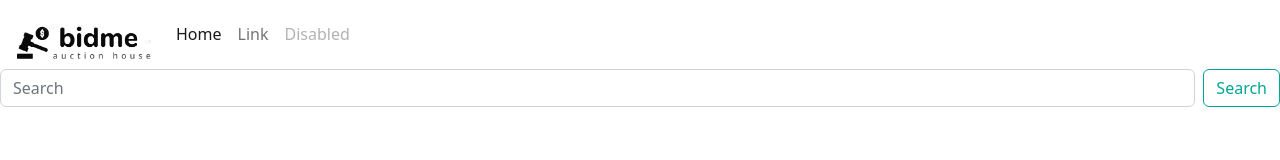
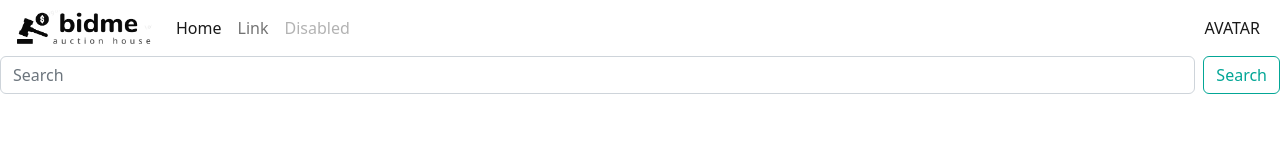
Before and after one commit to WeronikaMartinsen/SP2-Auction-House, a website: page html/listings/listings.html in a window 1280 px wide. Drawn offline with nearby package versions, Linux system fonts and the light colour scheme; files that its build step writes are made by us from their sources.

Commit message:
Working on navbar

```diff
--- a/html/listings/listings.html
+++ b/html/listings/listings.html
@@ -38,7 +38,9 @@
   <body class="vh-100">
     <header>
       <nav class="navbar navbar-expand-sm bg-white text-white">
-        <div class="container-fluid">
+        <div
+          class="container-fluid d-flex justify-content-start align-items-center"
+        >
           <button
             class="navbar-toggler custom-toggler"
             type="button"
@@ -53,7 +55,7 @@
           <div class="float-left">
             <a class="navbar-brand" href="#"
               ><img
-                class="custom-logo-size-feed mt-3"
+                class="custom-logo-size-feed"
                 src="/images/logo-bidme.png"
                 alt="Logo of the website - Bidme."
             /></a>
@@ -78,6 +80,16 @@
               </li>
             </ul>
           </div>
+          <div class="ml-auto">
+            <!-- Added div with ml-auto class -->
+            <ul class="navbar-nav">
+              <li class="nav-item">
+                <a class="nav-link active" aria-current="page" href="#"
+                  >AVATAR</a
+                >
+              </li>
+            </ul>
+          </div>
         </div>
       </nav>
     </header>
```
